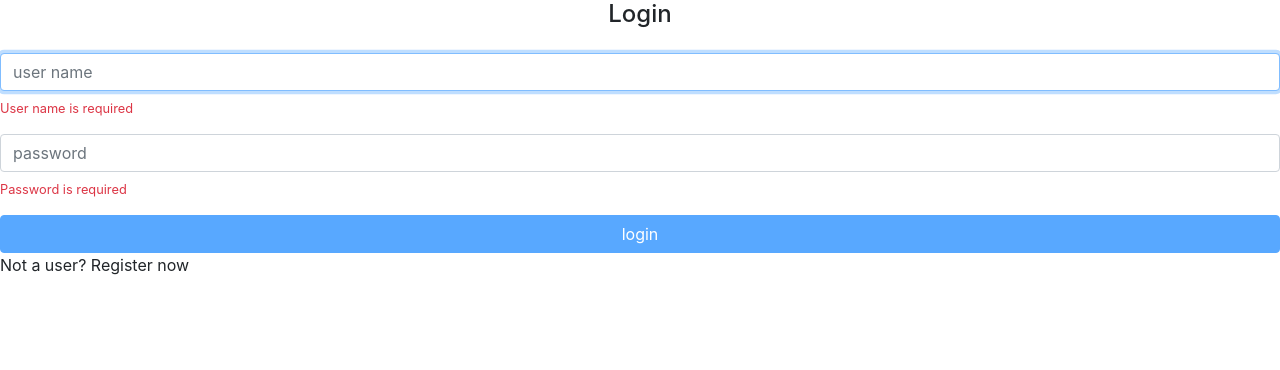
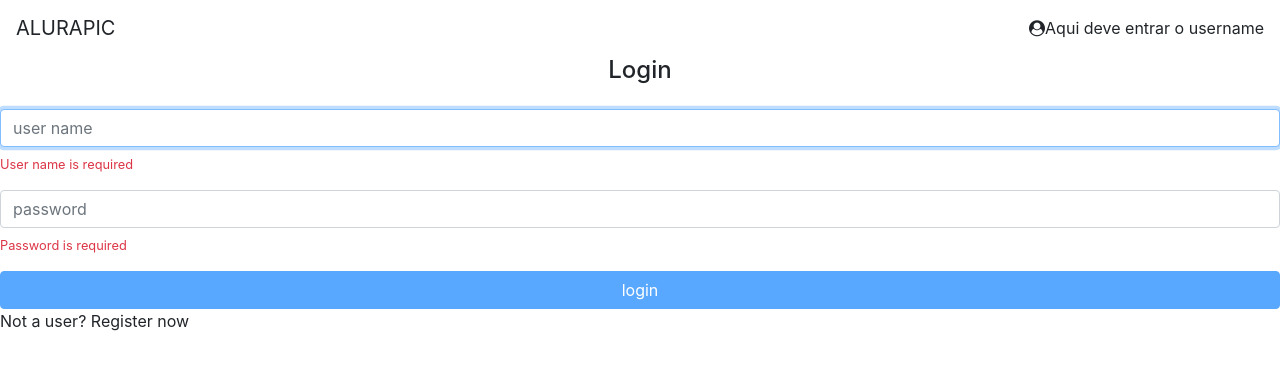
Before and after one commit to AzeredoDeveloper/alurapic, an Angular app: page / in a window 1280 px wide. Shown: the top 370 px of the page. Built offline with nearby package versions, Linux system fonts and the light colour scheme.

Commit message:
Cabeçalho de aplicação

```diff
--- a/src/app/app.component.html
+++ b/src/app/app.component.html
@@ -1 +1,2 @@
+<ap-header> </ap-header>
 <router-outlet></router-outlet>
--- a/src/app/app.module.ts
+++ b/src/app/app.module.ts
@@ -6,6 +6,7 @@
 import { AppRoutingModule } from './app.routing.module';
 import { ErrorsModule } from './errors/errors.module';
 import { HomeModule } from './home/home.module';
+import { CoreModule } from './core/core.module';
 
 @NgModule({
   declarations: [
@@ -16,7 +17,8 @@
     PhotosModule,
     AppRoutingModule,
     ErrorsModule,
-    HomeModule
+    HomeModule,
+    CoreModule
   ],
   providers: [],
   bootstrap: [AppComponent]
--- /dev/null
+++ b/src/app/core/header/header.component.html
@@ -0,0 +1,9 @@
+<header class="sticky-top">
+  <nav class="navbar navbar-light bg-white">
+      <a class="navbar-brand">ALURAPIC</a>
+      <div>
+          <i class="fa fa-user-circle"></i>
+          <a>Aqui deve entrar o username</a>
+      </div>
+  </nav>
+</header>
--- /dev/null
+++ b/src/app/core/header/header.component.ts
@@ -0,0 +1,14 @@
+import { Component, OnInit } from '@angular/core';
+
+@Component({
+  selector: 'ap-header',
+  templateUrl: './header.component.html'
+})
+export class HeaderComponent implements OnInit {
+
+  constructor() { }
+
+  ngOnInit() {
+  }
+
+}
```
Also changed, not shown: src/app/core/core.module.ts (added, +16 -0 lines).
